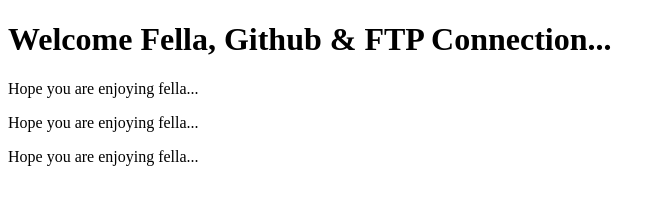
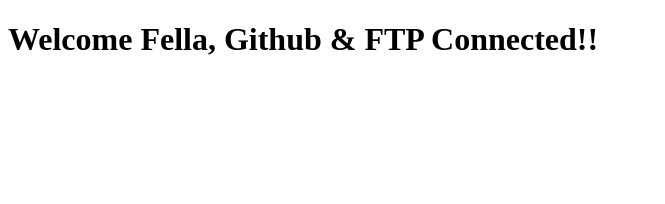
Before and after one commit to taimoorKVD/demorepo, a plain HTML site: page index.html in a window 1280 px wide. Shown: the whole page, without its empty margins (0-665 px from the left). Drawn offline with Linux system fonts and the light colour scheme.

Commit message:
connected?

```diff
--- a/index.html
+++ b/index.html
@@ -7,9 +7,6 @@
     <title>Document</title>
 </head>
 <body>
-    <h1> Welcome Fella, Github & FTP Connection... </h1>
-    <p> Hope you are enjoying fella... </p>
-    <p> Hope you are enjoying fella... </p>
-    <p> Hope you are enjoying fella... </p>
+    <h1> Welcome Fella, Github & FTP Connected!! </h1>
 </body>
 </html>
```
